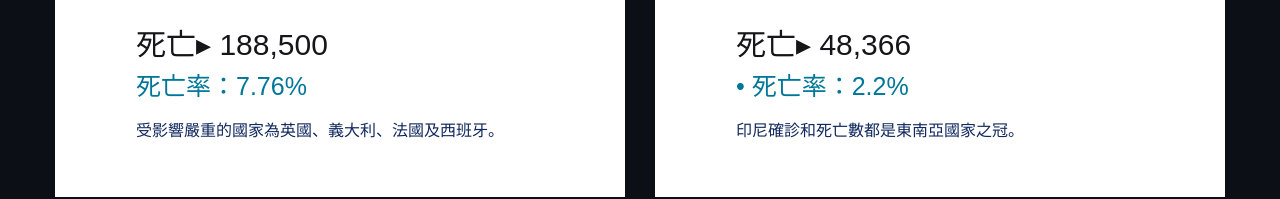
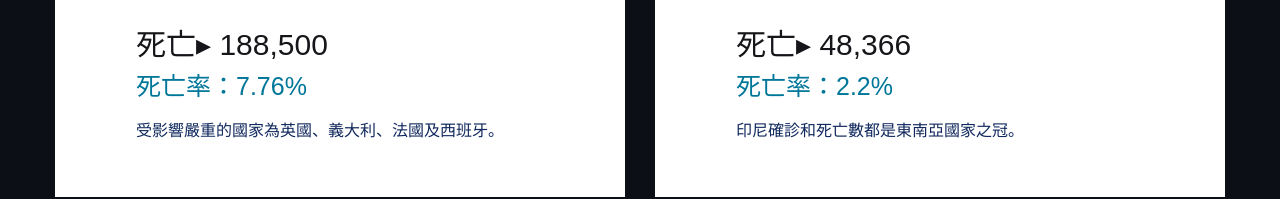
Before and after one commit to huang-yumeng/covid-19, a plain HTML site: page about.html in a window 1280 px wide. Shown: the part 4839-5038 px from the top of the page. Drawn offline with nearby package versions, Linux system fonts and the light colour scheme; a web font is replaced by a local one.

Commit message:
Update about.html

```diff
--- a/about.html
+++ b/about.html
@@ -307,7 +307,7 @@
                                 </ul>
                                 <div class="blog-cap">
                                     <h3 class="dead">死亡▸ 48,366</h3>
-									<P class="rate">• 死亡率：2.2%</P>
+									<P class="rate">死亡率：2.2%</P>
 									<P>印尼確診和死亡數都是東南亞國家之冠。</P>
                                 </div>
                             </div>
```
